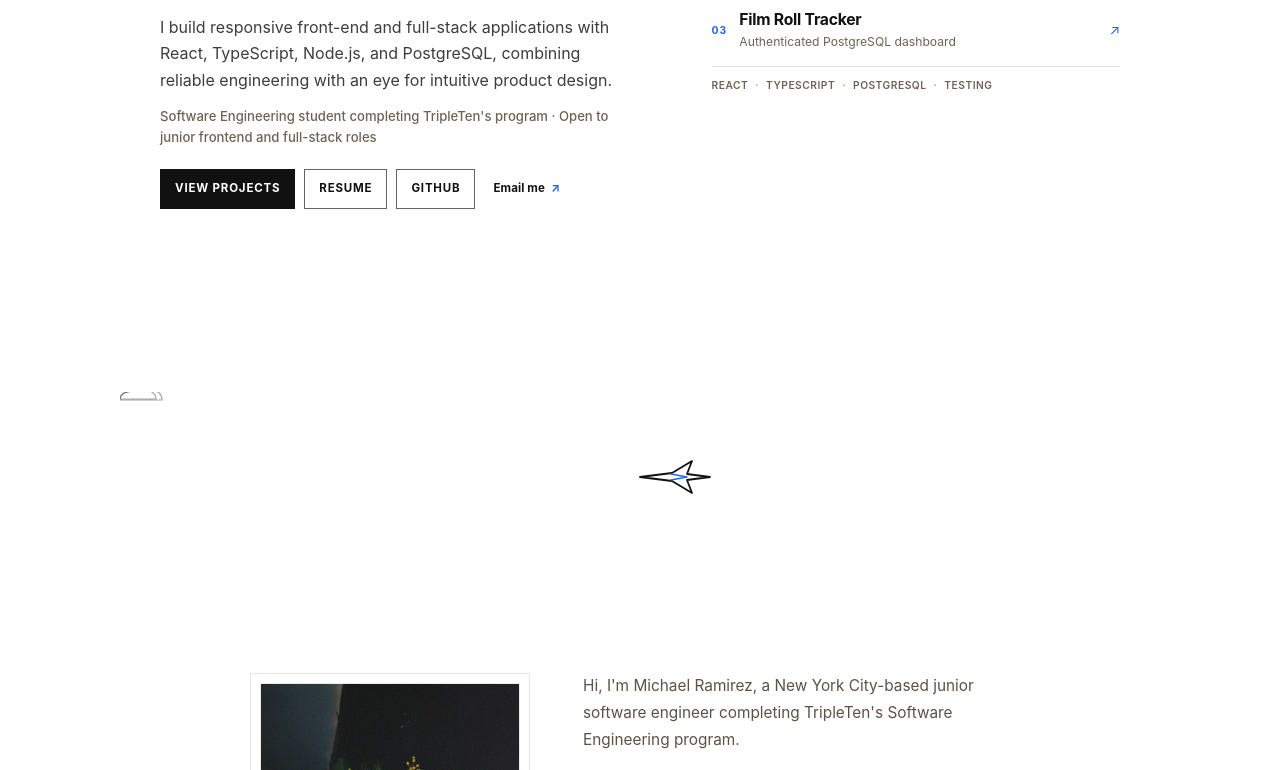
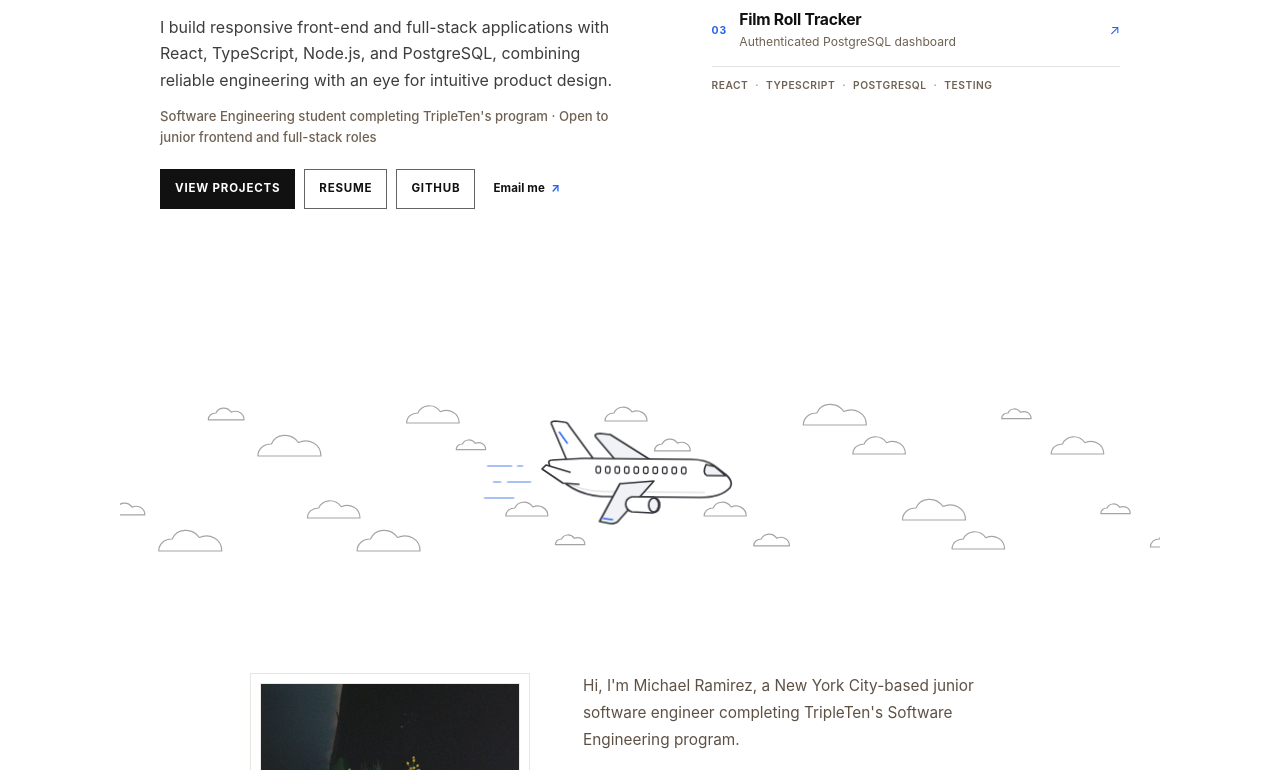
Before and after one commit to MykeRam/Mykes-Photog, a React (Vite) app in the folder client/: page / in a window 1280 px wide. Shown: the part 422-1192 px from the top of the page. Built offline with nearby package versions, Linux system fonts and the light colour scheme; the HTML template or start-up script is replaced by a standard one.

Commit message:
Refine centered airplane and expand cloud animation

```diff
--- a/client/src/components/FlightPath/FlightPath.css
+++ b/client/src/components/FlightPath/FlightPath.css
@@ -1,16 +1,15 @@
 .flight-path {
-  width: 100%;
-  padding: 14px 0 8px;
+  position: relative;
+  width: min(100%, 1040px);
+  height: clamp(142px, 16vw, 192px);
+  margin: 0 auto;
   overflow: hidden;
 }
-
 .flight-path-art {
   display: block;
-  width: min(100%, 1040px);
-  height: clamp(120px, 14vw, 170px);
-  margin: 0 auto;
+  width: 100%;
+  height: 100%;
 }
-
 .flight-path-cloud {
   fill: none;
   stroke: rgba(17, 17, 17, 0.38);
@@ -19,35 +18,86 @@
   stroke-linejoin: round;
   vector-effect: non-scaling-stroke;
 }
-
+.flight-path-jet {
+  position: absolute;
+  left: 50%;
+  top: 50%;
+  transform: translate(-50%, -50%);
+  width: 300px;
+  height: 160px;
+  overflow: visible;
+}
 .flight-path-plane {
-  transform-box: fill-box;
-  transform-origin: center;
+  animation: flight-plane-bank 5s ease-in-out infinite;
+  transform-origin: 0 0;
 }
-
 .flight-path-plane-outline {
   fill: #fff;
-  stroke: #111;
-  stroke-width: 1.8;
+  stroke: #33343b;
+  stroke-width: 1.7;
+  stroke-linecap: round;
   stroke-linejoin: round;
-  vector-effect: non-scaling-stroke;
 }
-
-.flight-path-plane-detail {
+.flight-path-plane-shade {
+  fill: #f0f2f5;
+}
+.flight-path-window {
+  fill: #fff;
+  stroke: #33343b;
+  stroke-width: 1.3;
+}
+.flight-path-plane-seam {
+  fill: none;
+  stroke: #d1d5db;
+  stroke-width: 1;
+}
+.flight-path-plane-detail,
+.flight-path-trails {
   fill: none;
   stroke: #2563eb;
   stroke-width: 1.5;
   stroke-linecap: round;
   stroke-linejoin: round;
-  vector-effect: non-scaling-stroke;
 }
-
-@media (max-width: 640px) {
-  .flight-path {
-    padding: 8px 0 2px;
+.flight-path-trails {
+  animation: flight-trail-drift 1.8s linear infinite;
+}
+.flight-path[data-playing='false'] .flight-path-plane,
+.flight-path[data-playing='false'] .flight-path-trails {
+  animation-play-state: paused;
+}
+@keyframes flight-plane-bank {
+  0%,
+  100% {
+    transform: translateY(2px) rotate(-1deg);
   }
-
-  .flight-path-art {
-    height: 112px;
+  50% {
+    transform: translateY(-2px) rotate(1deg);
   }
 }
+@keyframes flight-trail-drift {
+  0% {
+    transform: translateX(4px);
+    opacity: 0;
+  }
+  25%,
+  65% {
+    opacity: 0.65;
+  }
+  100% {
+    transform: translateX(-12px);
+    opacity: 0;
+  }
+}
+@media (prefers-reduced-motion: reduce) {
+  .flight-path-plane,
+  .flight-path-trails {
+    animation: none;
+  }
+}
+@media (max-width: 640px) {
+  .flight-path-jet {
+    width: 240px;
+    height: 128px;
+  }
+}
--- a/client/src/components/FlightPath/FlightPath.jsx
+++ b/client/src/components/FlightPath/FlightPath.jsx
@@ -1,55 +1,109 @@
-import { useReducedMotion } from 'motion/react'
+import { useEffect, useRef } from 'react'
+import { useInView, useReducedMotion } from 'motion/react'
 import './FlightPath.css'
 
+const clouds = Array.from({ length: 24 }, (_, index) => ({
+  y: [24, 55, 119, 150][index % 4],
+  scale: [0.85, 1.25, 1, 1.5, 0.7][index % 5],
+  duration: [19, 24, 17, 22][index % 4],
+  progress: ((index * 7) % 24) / 24
+}))
+const cloudShape = 'M 0 8 C 0 3 4 0 9 0 C 12 -7 22 -8 27 -1 C 34 -4 42 0 42 8 Z'
+
 export default function FlightPath() {
+  const sceneRef = useRef(null)
+  const skyRef = useRef(null)
   const shouldReduceMotion = useReducedMotion()
+  const isInView = useInView(sceneRef)
+
+  useEffect(() => {
+    if (isInView && !shouldReduceMotion) skyRef.current?.unpauseAnimations()
+    else skyRef.current?.pauseAnimations()
+  }, [isInView, shouldReduceMotion])
 
   return (
-    <div className="flight-path" aria-hidden="true">
-      <svg className="flight-path-art" viewBox="0 0 1040 170" role="presentation" focusable="false">
-        <g className="flight-path-cloud flight-path-cloud--one">
-          {!shouldReduceMotion ? (
+    <div
+      ref={sceneRef}
+      className="flight-path"
+      data-playing={isInView && !shouldReduceMotion}
+      aria-hidden="true"
+    >
+      <svg ref={skyRef} className="flight-path-art" viewBox="0 0 1040 170" focusable="false">
+        {clouds.map(({ y, scale, duration, progress }, index) => (
+          <g key={index} transform={`translate(${1080 - progress * 1190} ${y})`}>
+            {!shouldReduceMotion && (
               <animateTransform
                 attributeName="transform"
                 type="translate"
-              from="-190 36"
-              to="1080 36"
-              dur="16s"
+                from={`1080 ${y}`}
+                to={`-110 ${y}`}
+                dur={`${duration}s`}
+                begin={`${-progress * duration}s`}
                 repeatCount="indefinite"
               />
-          ) : null}
-          <path d="M 0 8 C 0 3 4 0 9 0 C 12 -7 22 -8 27 -1 C 34 -4 42 0 42 8 Z" />
+            )}
+            <path className="flight-path-cloud" transform={`scale(${scale})`} d={cloudShape} />
           </g>
-
-        <g className="flight-path-cloud flight-path-cloud--two">
-          {!shouldReduceMotion ? (
-            <animateTransform
-              attributeName="transform"
-              type="translate"
-              from="-470 104"
-              to="800 104"
-              dur="20s"
-              repeatCount="indefinite"
+        ))}
+      </svg>
+      <svg className="flight-path-jet" viewBox="-150 -80 300 160" focusable="false">
+        <g className="flight-path-trails">
+          <path d="M -145 -8 H -121 M -115 -8 H -110" />
+          <path d="M -139 8 H -132 M -125 8 H -102" />
+          <path d="M -148 24 H -119" />
+        </g>
+        <g className="flight-path-plane">
+          {/* Far wing and stabilizer sit behind the fuselage. */}
+          <path
+            className="flight-path-plane-outline flight-path-plane-shade"
+            d="M -18 -5 L -45 -36 Q -46 -39 -40 -39 L -30 -38 L 22 -6 Z"
           />
-          ) : null}
-          <path d="M 0 7 C 0 3 4 0 8 0 C 11 -5 19 -6 23 -1 C 29 -3 36 1 36 7 Z" />
-        </g>
-
-        <g className="flight-path-plane" transform="translate(520 85)">
-          {!shouldReduceMotion ? (
-            <animateTransform
-              attributeName="transform"
-              type="rotate"
-              values="-2 0 0; 2 0 0; -2 0 0"
-              dur="4s"
-              repeatCount="indefinite"
-            />
-          ) : null}
           <path
             className="flight-path-plane-outline"
-            d="M 0 0 L 32 -4 L 52 -16 L 47 -3 L 70 0 L 47 3 L 52 16 L 32 4 Z"
+            d="M -72 -9 L -89 -48 Q -90 -51 -85 -51 L -76 -50 Q -73 -50 -71 -46 L -47 -14 Z"
           />
-          <path className="flight-path-plane-detail" d="M 31 -3 L 47 0 L 31 3" />
+          {/* Rounded nose and a gently curved belly give the body volume. */}
+          <path
+            className="flight-path-plane-outline"
+            d="M -88 -12 Q -94 -12 -89 -4 Q -71 22 -38 24 L 60 24 Q 81 24 90 14 Q 94 8 86 1 L 74 -8 Q 66 -14 51 -14 L -56 -14 Z"
+          />
+          <path className="flight-path-plane-seam" d="M -76 8 Q -61 19 -36 19 H 65" />
+          <path
+            className="flight-path-plane-outline flight-path-plane-shade"
+            d="M 66 -9 L 75 -7 L 86 2 H 67 Q 62 0 66 -9 Z"
+          />
+          {Array.from({ length: 10 }, (_, index) => (
+            <rect
+              key={index}
+              className="flight-path-window"
+              x={-44 + index * 9.5}
+              y={-6}
+              width="4.5"
+              height="6.5"
+              rx="1.5"
+            />
+          ))}
+          <path
+            className="flight-path-plane-outline"
+            d="M -70 0 L -94 -7 L -98 -3 L -77 11 L -61 12"
+          />
+          {/* Near wing and engine overlap the body for a three-quarter view. */}
+          <path
+            className="flight-path-plane-outline flight-path-plane-shade"
+            d="M 14 8 L -21 48 Q -23 51 -29 51 L -40 49 L -20 11 Z"
+          />
+          <path
+            className="flight-path-plane-outline"
+            d="M -8 24 L 13 24 Q 20 25 20 32 Q 20 39 13 40 L -8 39 Q -14 37 -14 31 Q -14 26 -8 24 Z"
+          />
+          <ellipse
+            className="flight-path-plane-outline flight-path-plane-shade"
+            cx="14"
+            cy="32"
+            rx="5"
+            ry="7"
+          />
+          <path className="flight-path-plane-detail" d="M -81 -40 L -73 -29 M -36 46 L -27 47" />
         </g>
       </svg>
     </div>
```
Lines whose indentation alone changed are shown as unchanged.
